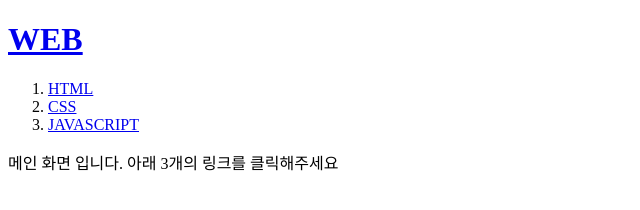
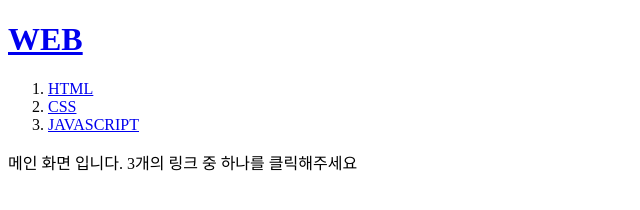
Before and after one commit to mangdo019/my-first-website, a plain HTML site: page index.html in a window 1280 px wide. Shown: the full height of the page, 0-640 px from the left. Drawn offline with Linux system fonts and the light colour scheme.

Commit message:
문장 수정

```diff
--- a/index.html
+++ b/index.html
@@ -27,7 +27,7 @@
 <!-- 위 추가 설명2 : <ol> = ordered List, 숫자 셈. 앞에 순서대로 숫자 생김-->
 
 <p>
-메인 화면 입니다. 아래 3개의 링크를 클릭해주세요
+메인 화면 입니다. 3개의 링크 중 하나를 클릭해주세요
 </p>
 
 </body>
```
